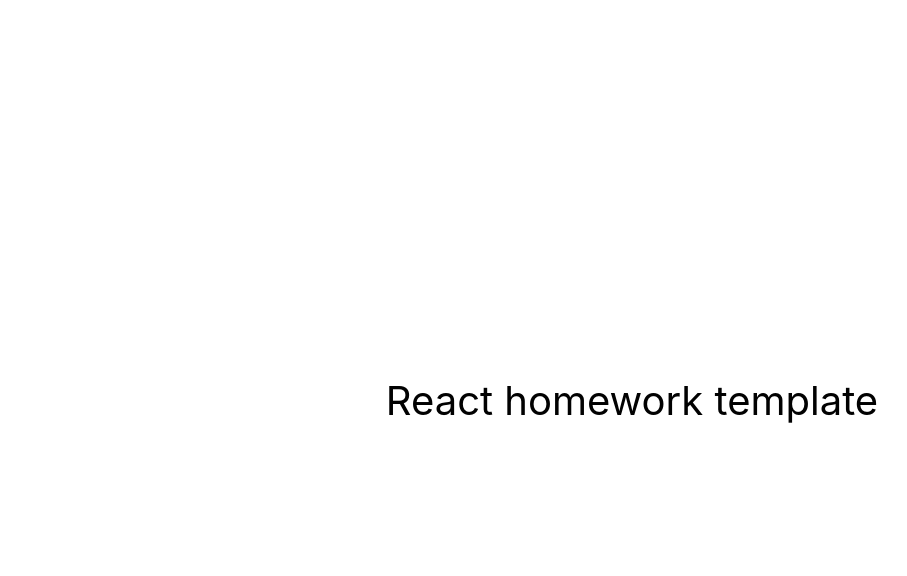
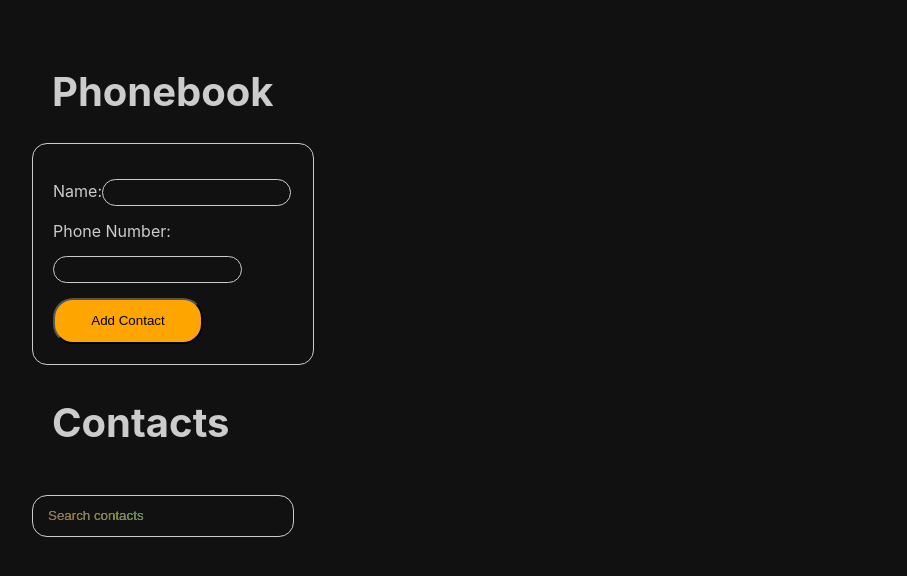
Before and after one commit to Ostap2/goit-react-hw-02-phonebook, a React (Create React App) app: page / in a window 1280 px wide. Shown: the top 576 px of the page, without its empty margins (8-915 px from the left). Built offline with nearby package versions, Linux system fonts and the light colour scheme.

Commit message:
add code + style

```diff
--- a/package.json
+++ b/package.json
@@ -2,14 +2,15 @@
   "name": "react-homework-template",
   "version": "0.1.0",
   "private": true,
-  "homepage": "https://goitacademy.github.io/react-homework-template/",
+  "homepage": "https://Ostap2.github.io/goit-react-hw-02-phonebook/",
   "dependencies": {
     "@testing-library/jest-dom": "^5.16.3",
     "@testing-library/react": "^12.1.4",
     "@testing-library/user-event": "^13.5.0",
-    "react": "^18.1.0",
+    "react": "^18.2.0",
     "react-dom": "^18.1.0",
     "react-scripts": "5.0.1",
+    "shortid": "^2.2.16",
     "web-vitals": "^2.1.3"
   },
   "scripts": {
--- a/src/components/App.jsx
+++ b/src/components/App.jsx
@@ -1,16 +1,88 @@
-export const App = () => {
-  return (
-    <div
-      style={{
-        height: '100vh',
-        display: 'flex',
-        justifyContent: 'center',
-        alignItems: 'center',
-        fontSize: 40,
-        color: '#010101'
-      }}
-    >
-      React homework template
-    </div>
-  );
-};
+import React, { Component } from 'react';
+import shortid from 'shortid';
+import ContactForm from './Contacts/ContactForm';
+import ContactList from './Contacts/ContactList';
+import Filter from './Filter/Filter';
+
+class App extends Component {
+  state = {
+    contacts: [],
+    name: '',
+    number: '',
+    filter: '',
+  };
+
+  handleChange = (e) => {
+    const { name, value } = e.target;
+    this.setState({ [name]: value });
+  };
+
+  handleSubmit = (e) => {
+    e.preventDefault();
+    const { name, number } = this.state;
+
+    if (name === '' || number === '') {
+      alert('Please fill in all fields.');
+      return;
+    }
+
+    if (this.state.contacts.some((contact) => contact.name === name)) {
+      alert(`${name} is already in contacts.`);
+      return;
+    }
+
+    const contact = {
+      id: shortid.generate(),
+      name,
+      number,
+    };
+
+    this.setState((prevState) => ({
+      contacts: [contact, ...prevState.contacts],
+      name: '',
+      number: '',
+    }));
+  };
+
+  handleFilterChange = (e) => {
+    this.setState({ filter: e.target.value });
+  };
+
+  filterContacts = () => {
+    const { contacts, filter } = this.state;
+    return contacts.filter((contact) =>
+      contact.name.toLowerCase().includes(filter.toLowerCase())
+    );
+  };
+
+  deleteContact = (contactId) => {
+    this.setState((prevState) => ({
+      contacts: prevState.contacts.filter(
+        (contact) => contact.id !== contactId
+      ),
+    }));
+  };
+
+  render() {
+    const { name, number, filter } = this.state;
+    const filteredContacts = this.filterContacts();
+
+    return (
+      <div>
+        <h1>Phonebook</h1>
+        <ContactForm
+          name={name}
+          number={number}
+          handleChange={this.handleChange}
+          handleSubmit={this.handleSubmit}
+        />
+
+        <h2>Contacts</h2>
+        <Filter filter={filter} handleFilterChange={this.handleFilterChange} />
+        <ContactList contacts={filteredContacts} deleteContact={this.deleteContact} />
+      </div>
+    );
+  }
+}
+
+export default App;
--- /dev/null
+++ b/src/components/Contacts/ContactForm.jsx
@@ -0,0 +1,35 @@
+import React from 'react';
+
+function ContactForm({ name, number, handleChange, handleSubmit }) {
+  return (
+    <form onSubmit={handleSubmit}>
+      <label>
+        Name:
+        <input
+          type="text"
+          name="name"
+          value={name}
+          onChange={handleChange}
+          pattern="^[a-zA-Zа-яА-Я]+(([' -][a-zA-Zа-яА-Я ])?[a-zA-Zа-яА-Я]*)*$"
+          title="Name may contain only letters, apostrophe, dash and spaces."
+          required
+        />
+      </label>
+      <label>
+        Phone Number:
+        <input
+          type="tel"
+          name="number"
+          value={number}
+          onChange={handleChange}
+          pattern="\+?\d{1,4}?[-.\s]?\(?\d{1,3}?\)?[-.\s]?\d{1,4}[-.\s]?\d{1,4}[-.\s]?\d{1,9}"
+          title="Phone number must be digits and can contain spaces, dashes, parentheses and can start with +"
+          required
+        />
+      </label>
+      <button type="submit">Add Contact</button>
+    </form>
+  );
+}
+
+export default ContactForm;
--- /dev/null
+++ b/src/components/Contacts/ContactList.jsx
@@ -0,0 +1,16 @@
+import React from 'react';
+
+function ContactList({ contacts, deleteContact }) {
+  return (
+    <ul>
+      {contacts.map((contact) => (
+        <li key={contact.id}>
+          {contact.name}: {contact.number}
+          <button onClick={() => deleteContact(contact.id)}>Delete</button>
+        </li>
+      ))}
+    </ul>
+  );
+}
+
+export default ContactList;
--- /dev/null
+++ b/src/components/Filter/Filter.jsx
@@ -0,0 +1,15 @@
+import React from 'react';
+
+function Filter({ filter, handleFilterChange }) {
+  return (
+    <input
+      type="text"
+      placeholder="Search contacts"
+      value={filter}
+      onChange={handleFilterChange}
+      className='search'
+    />
+  );
+}
+
+export default Filter;
--- a/src/index.css
+++ b/src/index.css
@@ -1,4 +1,4 @@
-@import-normalize; /* bring in normalize.css styles */
+@import-normalize;
 
 body {
   margin: 0;
@@ -7,9 +7,101 @@
     sans-serif;
   -webkit-font-smoothing: antialiased;
   -moz-osx-font-smoothing: grayscale;
+  background-color: #111;
 }
 
 code {
   font-family: source-code-pro, Menlo, Monaco, Consolas, 'Courier New',
     monospace;
 }
+h1 {
+  margin-left: 20px;
+  font-size: 40px;
+  transition: 1s;
+}
+h2 {
+  margin-left: 20px;
+  font-size: 40px;
+  transition: 1s;
+}
+div {
+  width: 240px;
+  padding: 20px;
+  color: #ccc;
+  transition: 1s;
+}
+form {
+  width: 240px;
+  background-color: #f0f0f0;
+  border: 1px solid #ccc;
+  padding: 20px;
+  background-color: #111;
+  color: #ccc;
+  border-radius: 15px;
+  transition: 1s;
+}
+input {
+  padding: 5px;
+  margin-top: 15px;
+  margin-bottom: 15px;
+  border-radius: 15px;
+  border: 1px solid #ccc;
+  animation: rainbow 5s linear infinite;
+  background-image: linear-gradient(45deg, #f06, #f90, #ff0, #0f6, #09f, #90f, #f06);
+  background-clip: text;
+  -webkit-background-clip: text;
+  color: transparent;
+  transition: 1s;
+}
+@keyframes rainbow {
+  0% {
+    background-position: 0% 50%;
+  }
+  100% {
+    background-position: 100% 50%;
+  }
+}
+button {
+  width: 150px;
+  height: 46px;
+  border-radius: 20px;
+  background-color: orange;
+  transition: 1s;
+}
+.search {
+  color: #ccc;
+  width: 100%;
+  height: 30px;
+  padding-left: 15px;
+  transition: 1s;
+}
+input:hover {
+  border: 1px solid orange;
+  transition: 1s;
+}
+form:hover {
+  border: 1px solid orange;
+  transition: 1s;
+}
+h2:hover {
+  color: orange;
+  transition: 1s;
+}
+h1:hover {
+  color: orange;
+  transition: 1s;
+}
+button:hover {
+  animation: pulse 3s infinite;
+}
+@keyframes pulse {
+  0% {
+    transform: scale(1);
+  }
+  50% {
+    transform: scale(1.1);
+  }
+  100% {
+    transform: scale(1);
+  }
+}
--- a/src/index.js
+++ b/src/index.js
@@ -1,6 +1,6 @@
 import React from 'react';
 import ReactDOM from 'react-dom/client';
-import { App } from 'components/App';
+import App from './components/App';
 import './index.css';
 
 ReactDOM.createRoot(document.getElementById('root')).render(
```
Also changed, not shown: 1 other file (tests, documents, lock files or other folders).
